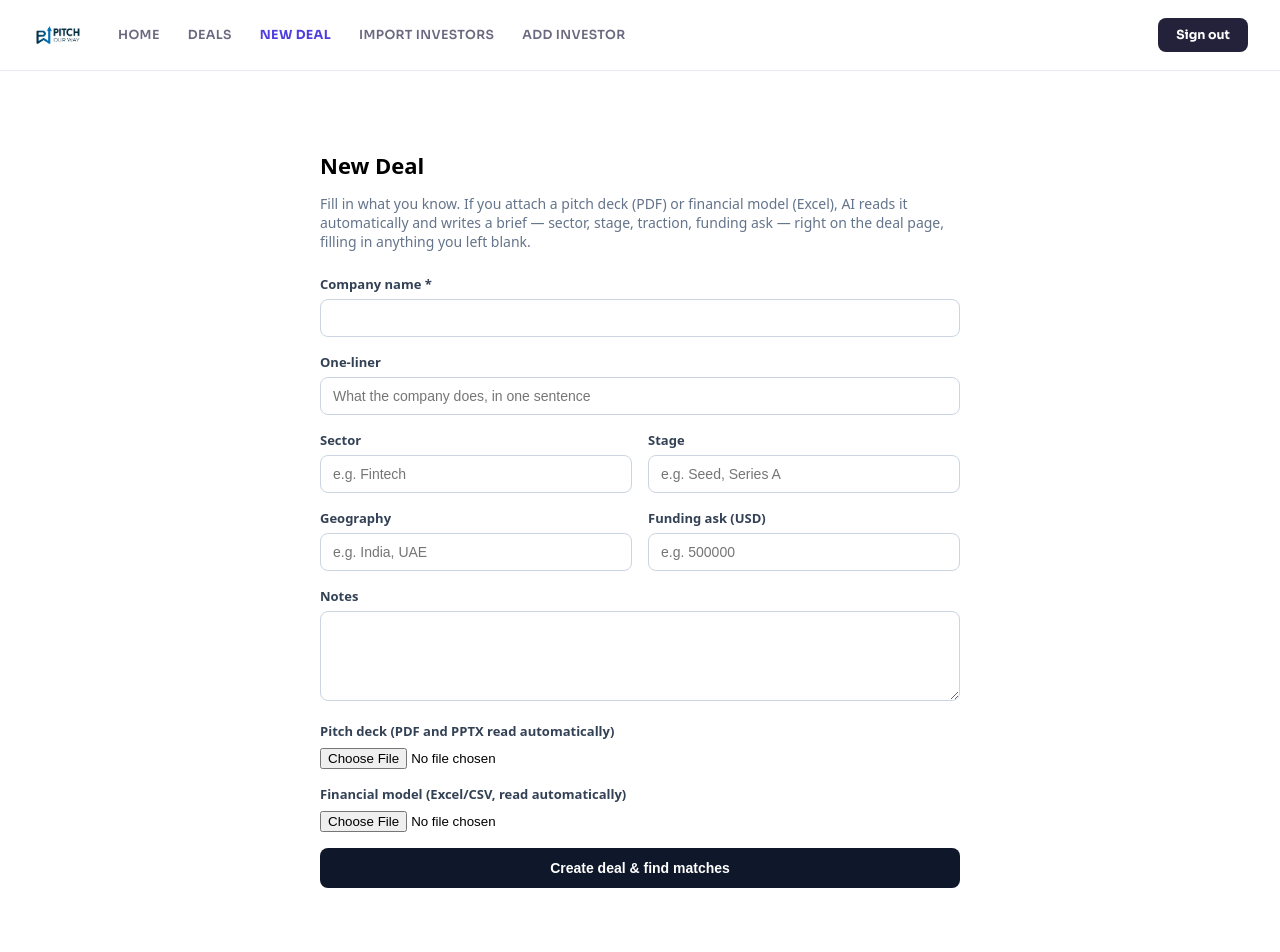
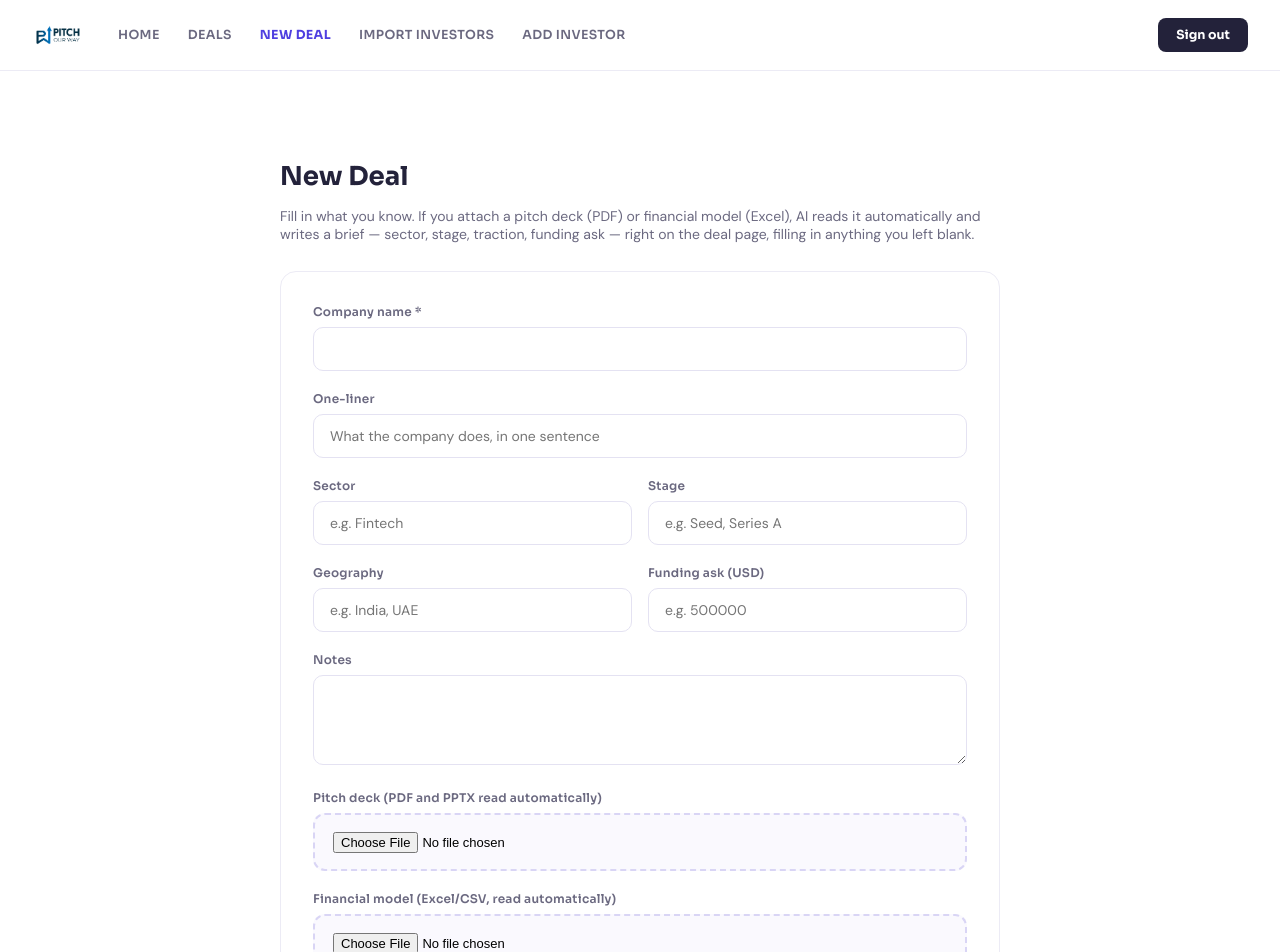
Before and after one commit to CHiliClicksPow/investor-dashboard, a Next.js app: page /deals/new in a window 1280 px wide. Shown: the top 952 px of the page. Built offline with nearby package versions, Linux system fonts and the light colour scheme; no server answers.

Commit message:
Add files via upload

```diff
--- a/app/deals/new/page.tsx
+++ b/app/deals/new/page.tsx
@@ -87,15 +87,15 @@ export default function NewDealPage() {
   return (
     <div>
       <NavBar />
-      <div style={{ maxWidth: 640, margin: '40px auto', fontFamily: 'system-ui, sans-serif', padding: 24 }}>
-        <h1 style={{ fontSize: 22, marginBottom: 4 }}>New Deal</h1>
-        <p style={{ color: '#64748b', fontSize: 14, marginBottom: 24 }}>
+      <div style={{ maxWidth: 720, margin: '48px auto', fontFamily: "'DM Sans', system-ui, sans-serif", padding: 24 }}>
+        <h1 style={{ fontSize: 26, marginBottom: 6, fontFamily: "'Sora', sans-serif", color: '#23223A' }}>New Deal</h1>
+        <p style={{ color: '#6B6980', fontSize: 14, marginBottom: 28 }}>
           Fill in what you know. If you attach a pitch deck (PDF) or financial model
           (Excel), AI reads it automatically and writes a brief — sector, stage, traction,
           funding ask — right on the deal page, filling in anything you left blank.
         </p>
 
-        <form onSubmit={handleSubmit} style={{ display: 'flex', flexDirection: 'column', gap: 16 }}>
+        <form onSubmit={handleSubmit} style={{ background: '#fff', border: '1px solid #ECEBF5', borderRadius: 16, padding: 32, display: 'flex', flexDirection: 'column', gap: 20 }}>
           <Field label="Company name" required>
             <input style={inputStyle} value={companyName} onChange={(e) => setCompanyName(e.target.value)} required />
           </Field>
@@ -127,14 +127,18 @@ export default function NewDealPage() {
           </Field>
 
           <Field label="Pitch deck (PDF and PPTX read automatically)">
-            <input type="file" accept=".pdf,.ppt,.pptx" onChange={(e) => setDeckFile(e.target.files?.[0] || null)} />
+            <div style={dropZoneStyle}>
+              <input type="file" accept=".pdf,.ppt,.pptx" onChange={(e) => setDeckFile(e.target.files?.[0] || null)} style={{ fontSize: 13 }} />
+            </div>
           </Field>
 
           <Field label="Financial model (Excel/CSV, read automatically)">
-            <input type="file" accept=".xlsx,.xls,.csv" onChange={(e) => setModelFile(e.target.files?.[0] || null)} />
+            <div style={dropZoneStyle}>
+              <input type="file" accept=".xlsx,.xls,.csv" onChange={(e) => setModelFile(e.target.files?.[0] || null)} style={{ fontSize: 13 }} />
+            </div>
           </Field>
 
-          {error && <p style={{ color: '#dc2626', fontSize: 13 }}>{error}</p>}
+          {error && <p style={{ color: '#C0392B', fontSize: 13 }}>{error}</p>}
 
           {analyzing && <LoadingLogo label="Reading pitch deck & writing brief…" />}
 
@@ -150,7 +154,7 @@ export default function NewDealPage() {
 function Field({ label, required, children, style }: any) {
   return (
     <div style={style}>
-      <label style={{ fontSize: 13, fontWeight: 600, color: '#334155', display: 'block', marginBottom: 6 }}>
+      <label style={{ fontSize: 12, fontWeight: 600, color: '#6B6980', display: 'block', marginBottom: 8, fontFamily: "'Sora', sans-serif", letterSpacing: '0.02em' }}>
         {label}{required && ' *'}
       </label>
       {children}
@@ -158,22 +162,32 @@ function Field({ label, required, children, style }: any) {
   );
 }
 
+const dropZoneStyle: React.CSSProperties = {
+  border: '2px dashed #D9D5F5',
+  background: '#FAF9FE',
+  borderRadius: 12,
+  padding: '16px 18px',
+};
+
 const inputStyle: React.CSSProperties = {
   width: '100%',
-  border: '1px solid #cbd5e1',
-  borderRadius: 8,
-  padding: '10px 12px',
+  border: '1px solid #E4E2F2',
+  borderRadius: 10,
+  padding: '12px 16px',
   fontSize: 14,
   boxSizing: 'border-box',
+  fontFamily: "'DM Sans', sans-serif",
+  color: '#23223A',
 };
 
 const buttonStyle: React.CSSProperties = {
-  background: '#0f172a',
+  background: '#4F3FE0',
   color: '#fff',
   border: 'none',
-  borderRadius: 8,
-  padding: '12px',
+  borderRadius: 10,
+  padding: '14px',
   fontSize: 14,
-  fontWeight: 600,
+  fontWeight: 700,
   cursor: 'pointer',
+  fontFamily: "'Sora', sans-serif",
 };
```
